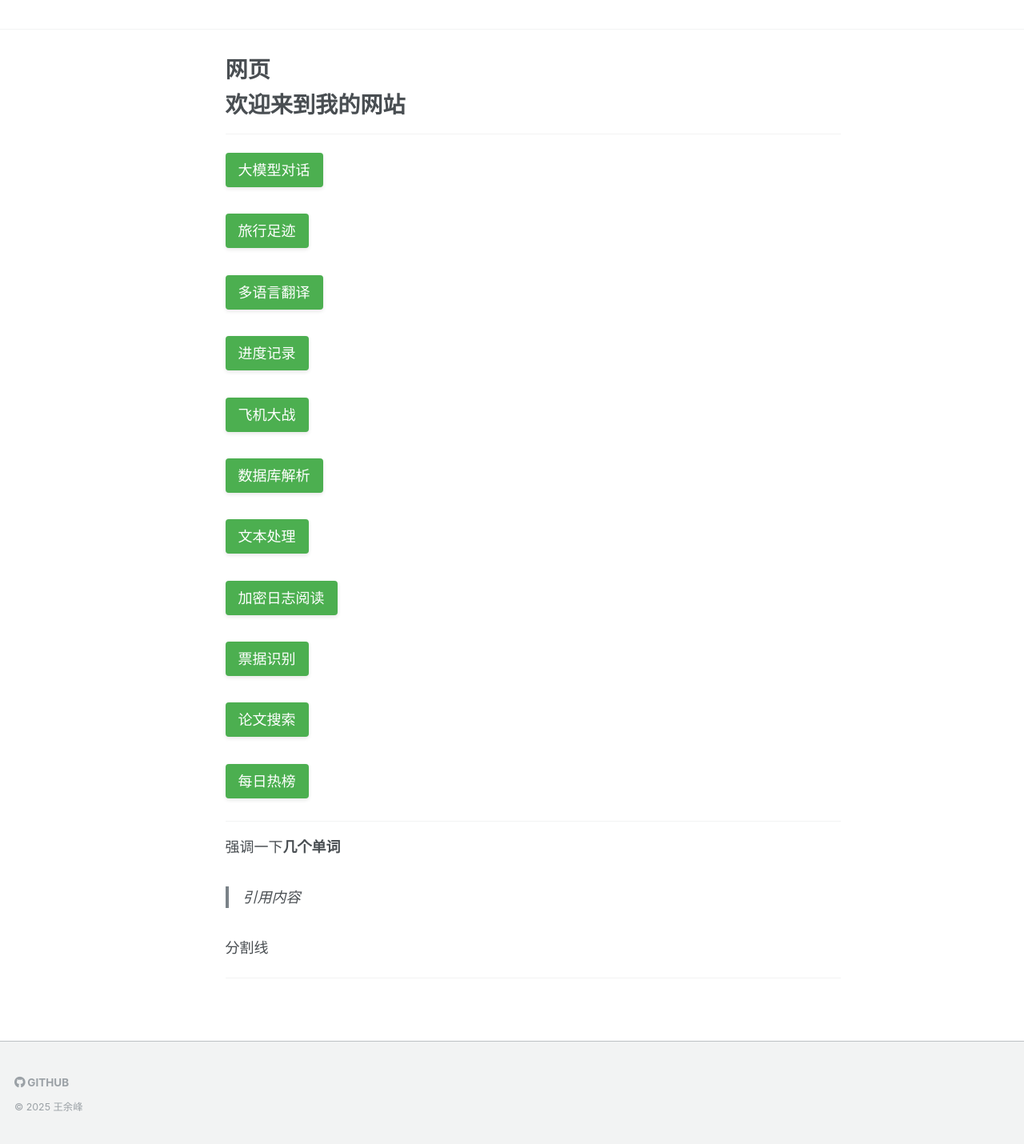
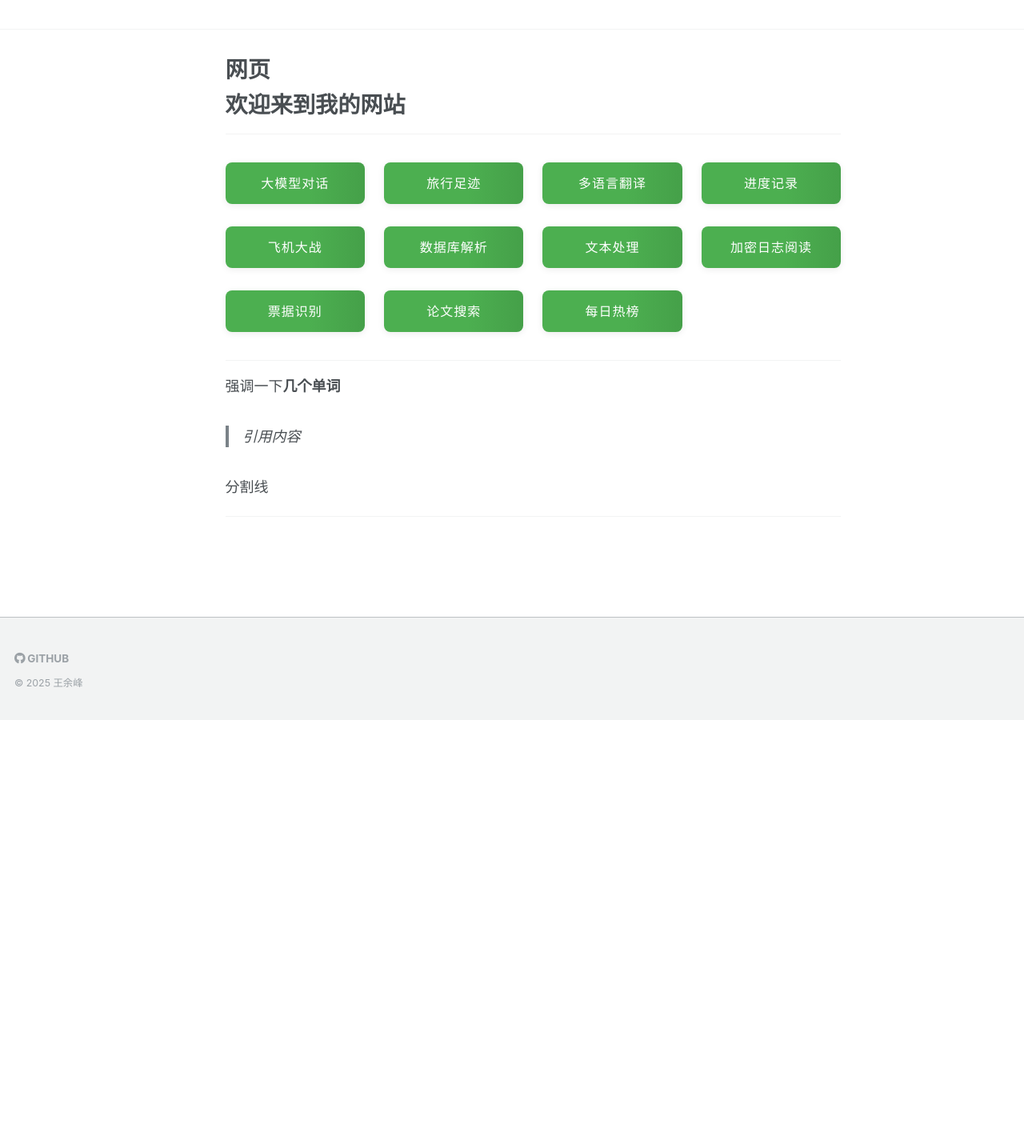
Before and after one commit to CrescentVelvet/crescentvelvet.github.io, a Jekyll site: the page built from _pages/about.md, in a window 1280 px wide. Shown: the whole page at 80% size. Built offline with Jekyll 4.4.1, drawn with Linux system fonts in a browser that asks for light colours; after the commit the page ends 900 px from its top, so only the background shows below that.

Commit message:
主页按钮自适应网格布局，桌面端自动多列，移动端自动一列

```diff
--- a/_pages/about.md
+++ b/_pages/about.md
@@ -33,6 +33,34 @@ redirect_from:
             background-color: #45a049;
             box-shadow: 0 4px 8px rgba(0,0,0,0.2);
             transform: translateY(-1px);
+        }
+        .button-grid {
+            display: grid;
+            grid-template-columns: repeat(auto-fit, minmax(160px, 1fr));
+            gap: 18px 24px;
+            margin: 30px 0;
+            padding: 0;
+        }
+        .button-grid .link-button {
+            display: block;
+            text-align: center;
+            font-size: 16px;
+            font-weight: 500;
+            padding: 14px 0;
+            background: linear-gradient(90deg, #4CAF50 60%, #45a049 100%);
+            color: #fff;
+            border-radius: 8px;
+            box-shadow: 0 2px 8px rgba(0,0,0,0.08);
+            transition: all 0.2s;
+            border: none;
+            text-decoration: none;
+            letter-spacing: 1px;
+        }
+        .button-grid .link-button:hover {
+            background: linear-gradient(90deg, #45a049 60%, #4CAF50 100%);
+            box-shadow: 0 4px 16px rgba(0,0,0,0.15);
+            transform: translateY(-2px) scale(1.03);
+            color: #fff;
         }
 
         /* 保留原有水波纹样式 */
@@ -117,17 +145,19 @@ redirect_from:
     <div id="ripple-container"></div>
     <h1>欢迎来到我的网站</h1>
     <hr>
-    <p><a href="/chat_bot.html" class="link-button">大模型对话</a></p>
-    <p><a href="/travel_map.html" class="link-button">旅行足迹</a></p>
-    <p><a href="/multi_translator.html" class="link-button">多语言翻译</a></p>
-    <p><a href="/course_recorder.html" class="link-button">进度记录</a></p>
-    <p><a href="/game_plane.html" class="link-button">飞机大战</a></p>
-    <p><a href="/db_viewer.html" class="link-button">数据库解析</a></p>
-    <p><a href="/text_processor.html" class="link-button">文本处理</a></p>
-    <p><a href="/enc_reader.html" class="link-button">加密日志阅读</a></p>
-    <p><a href="/receipt_scanner.html" class="link-button">票据识别</a></p>
-    <p><a href="/paper_retrieval.html" class="link-button">论文搜索</a></p>
-    <p><a href="/hot_trends.html" class="link-button">每日热榜</a></p>
+    <div class="button-grid">
+        <a href="/chat_bot.html" class="link-button">大模型对话</a>
+        <a href="/travel_map.html" class="link-button">旅行足迹</a>
+        <a href="/multi_translator.html" class="link-button">多语言翻译</a>
+        <a href="/course_recorder.html" class="link-button">进度记录</a>
+        <a href="/game_plane.html" class="link-button">飞机大战</a>
+        <a href="/db_viewer.html" class="link-button">数据库解析</a>
+        <a href="/text_processor.html" class="link-button">文本处理</a>
+        <a href="/enc_reader.html" class="link-button">加密日志阅读</a>
+        <a href="/receipt_scanner.html" class="link-button">票据识别</a>
+        <a href="/paper_retrieval.html" class="link-button">论文搜索</a>
+        <a href="/hot_trends.html" class="link-button">每日热榜</a>
+    </div>
     <hr>
     <p>强调一下<strong>几个单词</strong></p>
     <blockquote>引用内容</blockquote>
```
